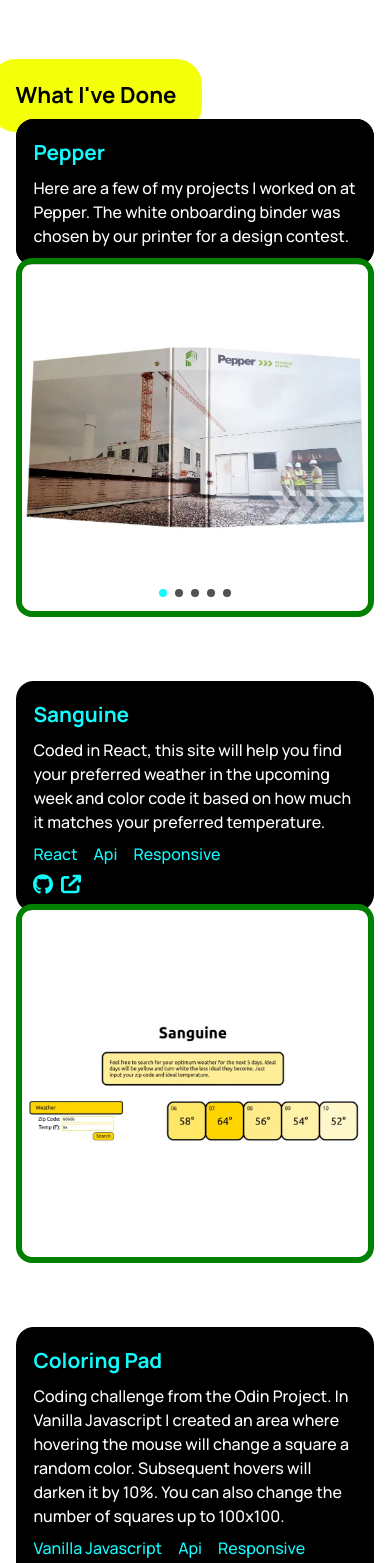
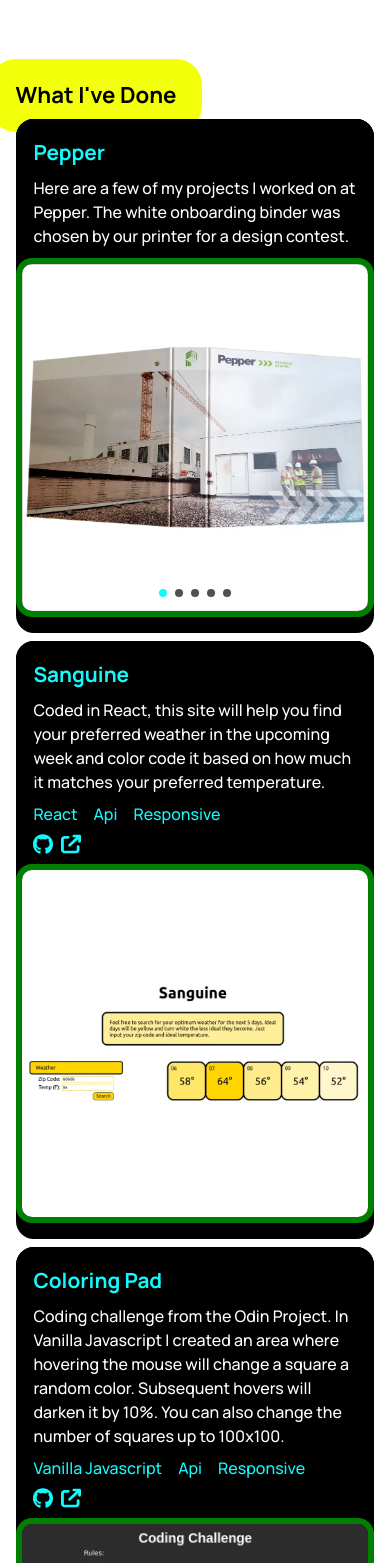
Before and after one commit to tonymichael00/shooz, a React (Create React App) app: page / in a window 390 px wide. Shown: the part 1925-3488 px from the top of the page. Built offline with nearby package versions, Linux system fonts and the light colour scheme.

Commit message:
changed mobile project layout

```diff
--- a/src/App.js
+++ b/src/App.js
@@ -12,16 +12,6 @@
 
 function App() {
   //variants
-  const contSideMove = {
-    hidden: {
-      x: 0,
-    },
-    visible: {
-      x: 0,
-      transition: { type: 'tween', duration: 0.4 },
-    },
-    // viewed: { once: true, amount: 1 },
-  };
 
   const itemSideMoveLeft = {
     hidden: {
@@ -62,7 +52,6 @@
         contMotion={{
           itemSideMoveLeft,
           itemSideMoveRight,
-          contSideMove,
           viewportAni,
         }}
       />
@@ -70,7 +59,6 @@
         contMotion={{
           itemSideMoveLeft,
           itemSideMoveRight,
-          contSideMove,
           viewportAni,
         }}
       />
@@ -78,7 +66,6 @@
         contMotion={{
           itemSideMoveLeft,
           itemSideMoveRight,
-          contSideMove,
           viewportAni,
         }}
       />
--- a/src/Components/AboutExp/AboutExp.scss
+++ b/src/Components/AboutExp/AboutExp.scss
@@ -9,6 +9,7 @@
   display: grid;
   grid-template-rows: min-content min-content $blurb-spacing-grid min-content min-content $blurb-spacing-grid;
   // grid-template-columns: fit-content;
+  @include resp-width();
 }
 
 #about-head-link {
--- a/src/Components/Landing/Landing.scss
+++ b/src/Components/Landing/Landing.scss
@@ -34,7 +34,6 @@
 #landing {
   grid-column: 1/4;
   display: grid;
-  width: 100vw;
   grid-template-columns: 1fr max(20rem, 70vw) 1fr;
   grid-template-rows:
     min-content minmax(3rem, 1fr) min-content minmax(3rem, 1fr)
--- a/src/Components/Projects/Projects.js
+++ b/src/Components/Projects/Projects.js
@@ -10,15 +10,14 @@
 import ExtLinkLogo from '../../Images/ExtLinkLogo';
 
 const Projects = ({ contMotion }) => {
-  const { contSideMove, itemSideMoveLeft, itemSideMoveRight, viewportAni } =
-    contMotion;
+  const { itemSideMoveLeft, itemSideMoveRight, viewportAni } = contMotion;
   const { headView, blurbView } = viewportAni;
 
   return (
     <div id="projects-sec">
       <motion.div
         id="projects-head-cont"
-        variants={contSideMove}
+        // variants={itemSideMoveLeft}
         initial="hidden"
         whileInView="visible"
         viewport={headView}
@@ -35,19 +34,23 @@
       </motion.div>
       <motion.div
         className="project-cont project-cont-pic-right"
-        variants={contSideMove}
+        // variants={contSideMove}
         initial="hidden"
         whileInView="visible"
         viewport={blurbView}
       >
         <motion.div
+          className="mobile-project-bkd"
+          variants={itemSideMoveRight}
+        ></motion.div>
+        <motion.div
           className="blurb project-blurb-bkd project-blurb-bkd-left"
-          variants={itemSideMoveLeft}
+          variants={itemSideMoveRight}
         >
           <motion.div className="blurb project-blurb-bkd project-blurb-bkd-left project-blurb-bkd-color"></motion.div>
           <motion.div
             className="project-blurb-txt project-blurb-txt-left"
-            variants={itemSideMoveLeft}
+            variants={itemSideMoveRight}
           >
             <div className="upper-project-txt">
               <h2>Pepper</h2>
@@ -69,18 +72,22 @@
       <div></div>
       <motion.div
         className="project-cont project-cont-pic-left"
-        variants={contSideMove}
+        // variants={itemSideMoveRight}
         initial="hidden"
         whileInView="visible"
         viewport={blurbView}
       >
         <motion.div
+          className="mobile-project-bkd"
+          variants={itemSideMoveLeft}
+        ></motion.div>
+        <motion.div
           className="blurb project-blurb-bkd project-blurb-bkd-right"
-          variants={itemSideMoveRight}
+          variants={itemSideMoveLeft}
         >
           <div
             className="project-blurb-txt project-blurb-txt-right"
-            // variants={itemSideMoveRight}
+            // variants={itemSideMoveLeft}
           >
             <div className="upper-project-txt">
               <h2>
@@ -129,18 +136,22 @@
       <div></div>
       <motion.div
         className="project-cont project-cont-pic-right"
-        variants={contSideMove}
+        // variants={itemSideMoveLeft}
         initial="hidden"
         whileInView="visible"
         viewport={blurbView}
       >
         <motion.div
+          className="mobile-project-bkd"
+          variants={itemSideMoveRight}
+        ></motion.div>
+        <motion.div
           className="blurb project-blurb-bkd project-blurb-bkd-left"
-          variants={itemSideMoveLeft}
+          variants={itemSideMoveRight}
         >
           <div
             className="project-blurb-txt project-blurb-txt-left"
-            variants={itemSideMoveLeft}
+            variants={itemSideMoveRight}
           >
             <div className="upper-project-txt">
               <h2>Coloring Pad</h2>
--- a/src/Components/Projects/Projects.scss
+++ b/src/Components/Projects/Projects.scss
@@ -4,19 +4,24 @@
 
 @use 'src/Sass/global' as *;
 
-// $body-perc: 0.7;
-// $body-corner-padding-perc: (0.2 * $body-perc) + 0.02;
-// $clamp-1: 8rem;
-// $clamp-2: 15vw;
-// $clamp-3: 9rem;
+$clamp-1: 8rem;
+$clamp-2: 30vw;
+$clamp-3: 9rem;
+
+$body-perc: 0.7;
+$body-corner-padding-perc: (0.17 * $body-perc) + 0.02;
+$body-font-perc: (0.17 * $body-perc) + 0.02;
 $bkd-width: 50%;
+$project-spacing-grid: 0.5rem;
 
 #projects-sec {
+  // @include resp-width();
+
   grid-column: 2/3;
   display: grid;
   grid-template-rows:
-    auto auto $blurb-spacing-grid auto
-    $blurb-spacing-grid auto $blurb-spacing-grid;
+    auto auto $project-spacing-grid auto
+    $project-spacing-grid auto $project-spacing-grid;
   // grid-template-columns: min-content;
   @media (max-width: $mobile-width) {
     // grid-template-rows: min-content min-content min-content min-content min-content min-content min-content;
@@ -57,6 +62,23 @@
       grid-template-rows: auto auto;
       max-height: 100%;
     }
+  }
+}
+
+.mobile-project-bkd {
+  position: absolute;
+  background-color: none;
+  width: 100%;
+  height: 100%;
+  @media (max-width: $mobile-width) {
+    background-color: black;
+    @include resp-clamp(
+      border-radius,
+      $body-corner-padding-perc,
+      $clamp-1,
+      $clamp-2,
+      $clamp-3
+    );
   }
 }
 
--- a/src/Sass/_global.scss
+++ b/src/Sass/_global.scss
@@ -1,4 +1,4 @@
-$mobile-width: 35rem;
+$mobile-width: 45rem;
 $small-mobile-width: 30rem;
 $yellow: #f4ff0a;
 $blue: #13fafc;
@@ -6,6 +6,7 @@
 $round-corner: clamp(0.5rem, 5vw, 0.9rem);
 $nav-height: 4rem;
 $middle-column-width: min(80ch, 92vw);
+$mobile-middle-column-width: min(30ch, 92vw);
 $blurb-spacing-grid: minmax(3rem, auto);
 // $middle-column-width: max(20rem, 50vw);
 
@@ -16,7 +17,7 @@
 
 @mixin resp-width() {
   @media (max-width: $mobile-width) {
-    width: 100%;
+    width: min(40ch, 92vw);
     margin-left: auto;
     margin-right: auto;
   }
```
